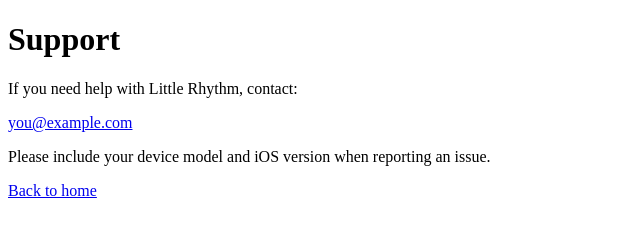
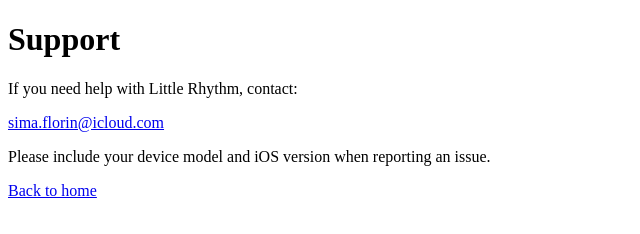
Before and after one commit to simaflorin-eng/little--rhythm--site, a plain HTML site: page support.html in a window 1280 px wide. Shown: the full height of the page, 0-640 px from the left. Drawn offline with Linux system fonts and the light colour scheme.

Commit message:
Update support.html

```diff
--- a/support.html
+++ b/support.html
@@ -8,7 +8,7 @@
 <body>
   <h1>Support</h1>
   <p>If you need help with Little Rhythm, contact:</p>
-  <p><a href="mailto:sima.florin@icloud.com">you@example.com</a></p>
+  <p><a href="mailto:sima.florin@icloud.com">sima.florin@icloud.com</a></p>
   <p>Please include your device model and iOS version when reporting an issue.</p>
   <p><a href="./index.html">Back to home</a></p>
 </body>
```
